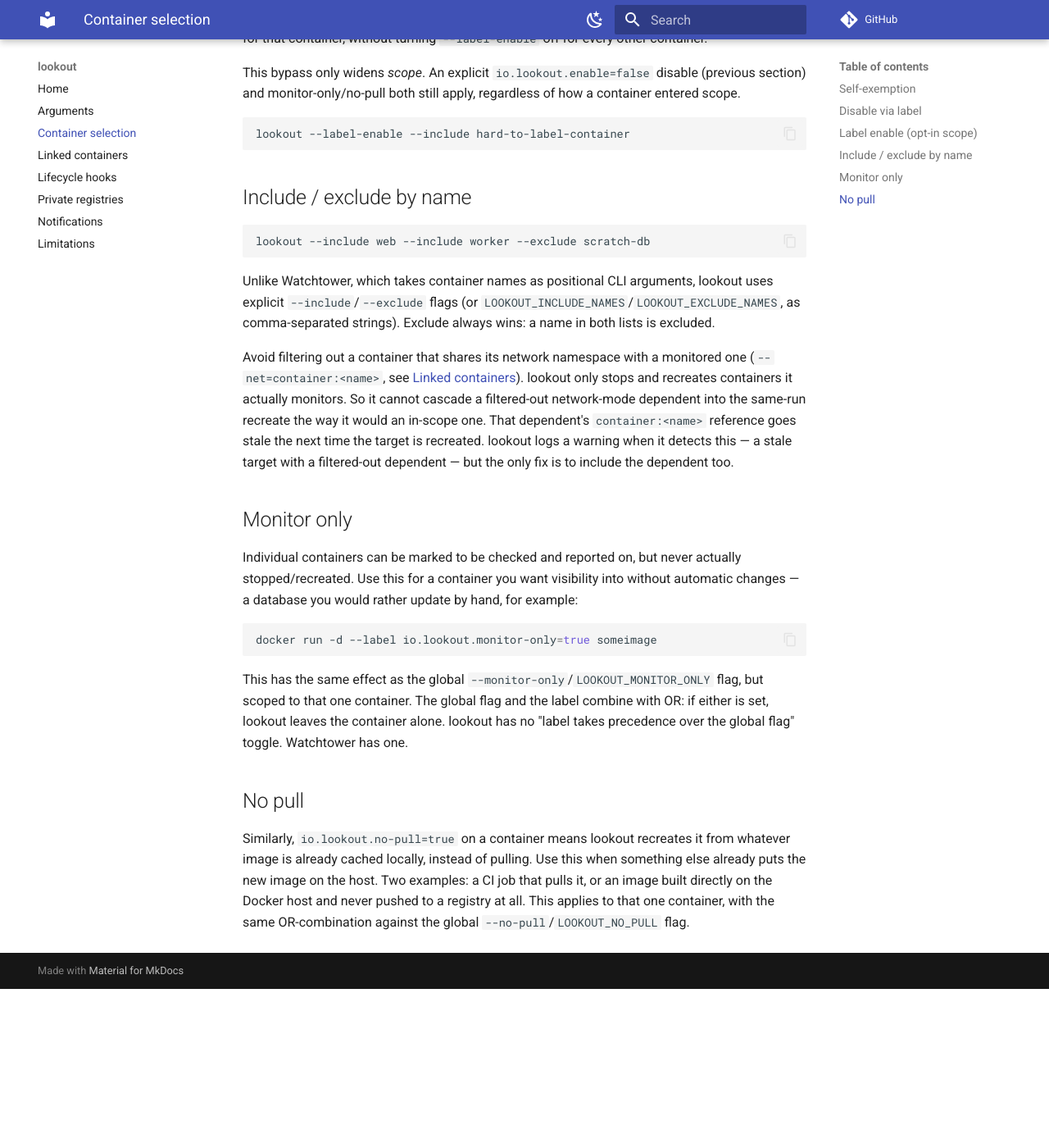
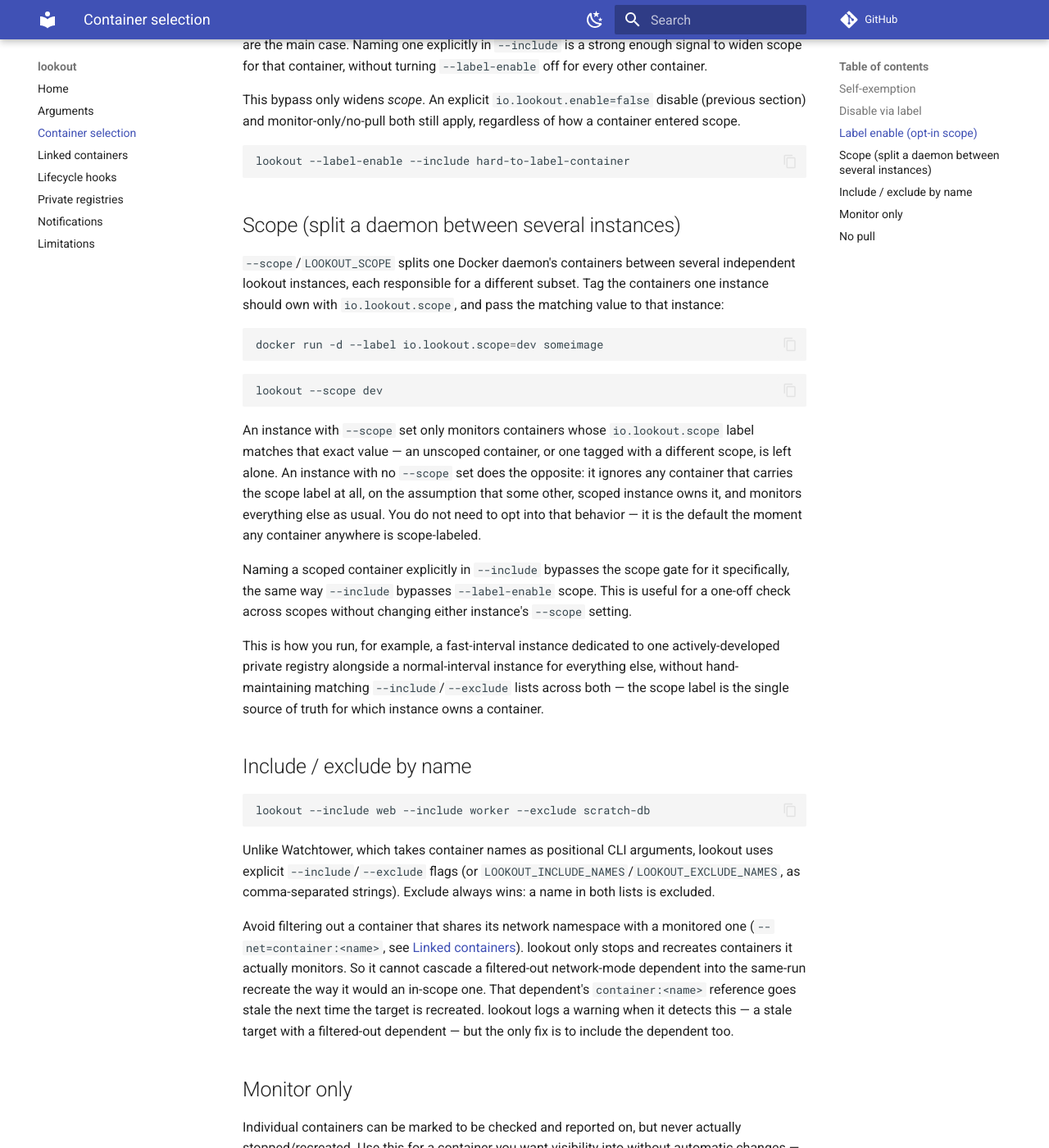
Before and after one commit to garage1118/lookout, an MkDocs documentation site: the page built from docs/container-selection.md, in a window 1280 px wide and 1400 px high, scrolled down 1397 px. Shown: the whole window at 82% size. Built offline with MkDocs 1.6.1 and Material for MkDocs 9.7.7, drawn with Linux system fonts in a browser that asks for light colours; comment, search, counter and statistics services are not loaded; before the commit the page ends 2603 px from its top, so only the background shows below that; some of the changed text lies outside the part shown.

Commit message:
Add --scope to split a daemon's containers across lookout instances

````diff
--- a/docs/container-selection.md
+++ b/docs/container-selection.md
@@ -1,13 +1,14 @@
 # Container selection
 
-By default, lookout monitors every running container except itself. Four rules can exclude a
+By default, lookout monitors every running container except itself. Five rules can exclude a
 container, and a container must pass all of them to be monitored:
 
 0. **Self-exemption** — always applies. Not configurable. See below.
 1. **Disable via label** — always applies.
 2. **`--label-enable` scope** — off by default. When on, only explicitly-enabled containers
    qualify, unless the container is explicitly named in `--include` (see below).
-3. **`--include`/`--exclude` by name** — exclude always wins.
+3. **`--scope`** — off by default. See below.
+4. **`--include`/`--exclude` by name** — exclude always wins.
 
 ## Self-exemption
 
@@ -63,6 +64,36 @@ and monitor-only/no-pull both still apply, regardless of how a container entered
 lookout --label-enable --include hard-to-label-container
 ```
 
+## Scope (split a daemon between several instances)
+
+`--scope`/`LOOKOUT_SCOPE` splits one Docker daemon's containers between several independent
+lookout instances, each responsible for a different subset. Tag the containers one instance should
+own with `io.lookout.scope`, and pass the matching value to that instance:
+
+```bash
+docker run -d --label io.lookout.scope=dev someimage
+```
+
+```bash
+lookout --scope dev
+```
+
+An instance with `--scope` set only monitors containers whose `io.lookout.scope` label matches
+that exact value — an unscoped container, or one tagged with a different scope, is left alone. An
+instance with no `--scope` set does the opposite: it ignores any container that carries the scope
+label at all, on the assumption that some other, scoped instance owns it, and monitors everything
+else as usual. You do not need to opt into that behavior — it is the default the moment any
+container anywhere is scope-labeled.
+
+Naming a scoped container explicitly in `--include` bypasses the scope gate for it specifically,
+the same way `--include` bypasses `--label-enable` scope. This is useful for a one-off check across
+scopes without changing either instance's `--scope` setting.
+
+This is how you run, for example, a fast-interval instance dedicated to one actively-developed
+private registry alongside a normal-interval instance for everything else, without hand-maintaining
+matching `--include`/`--exclude` lists across both — the scope label is the single source of truth
+for which instance owns a container.
+
 ## Include / exclude by name
 
 ```bash
````
Also changed, not shown: CLAUDE.md (+18 -9 lines), ROADMAP.md (+17 -9 lines), docs/arguments.md (+14 -0 lines), docs/limitations.md (+4 -3 lines), 7 other files.
